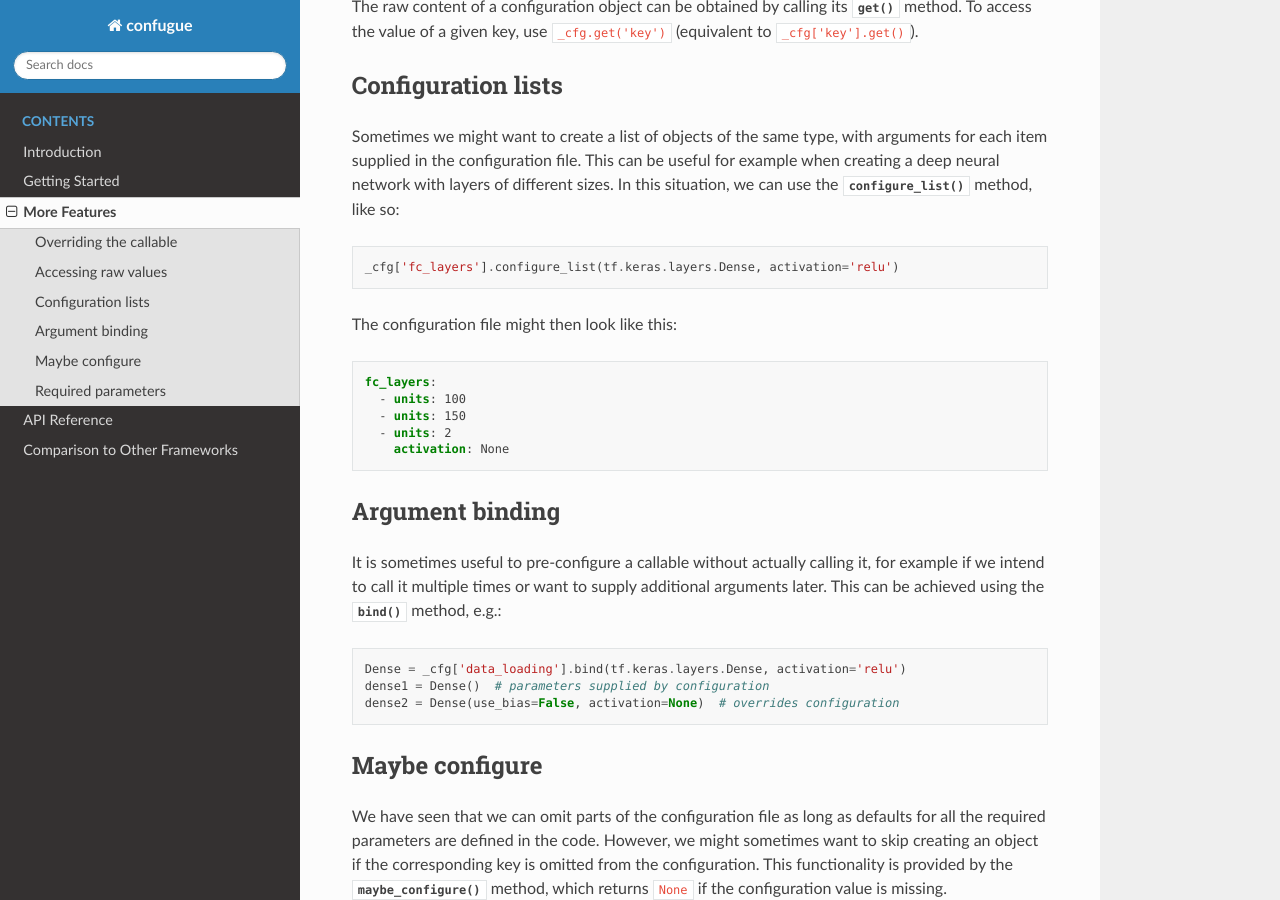
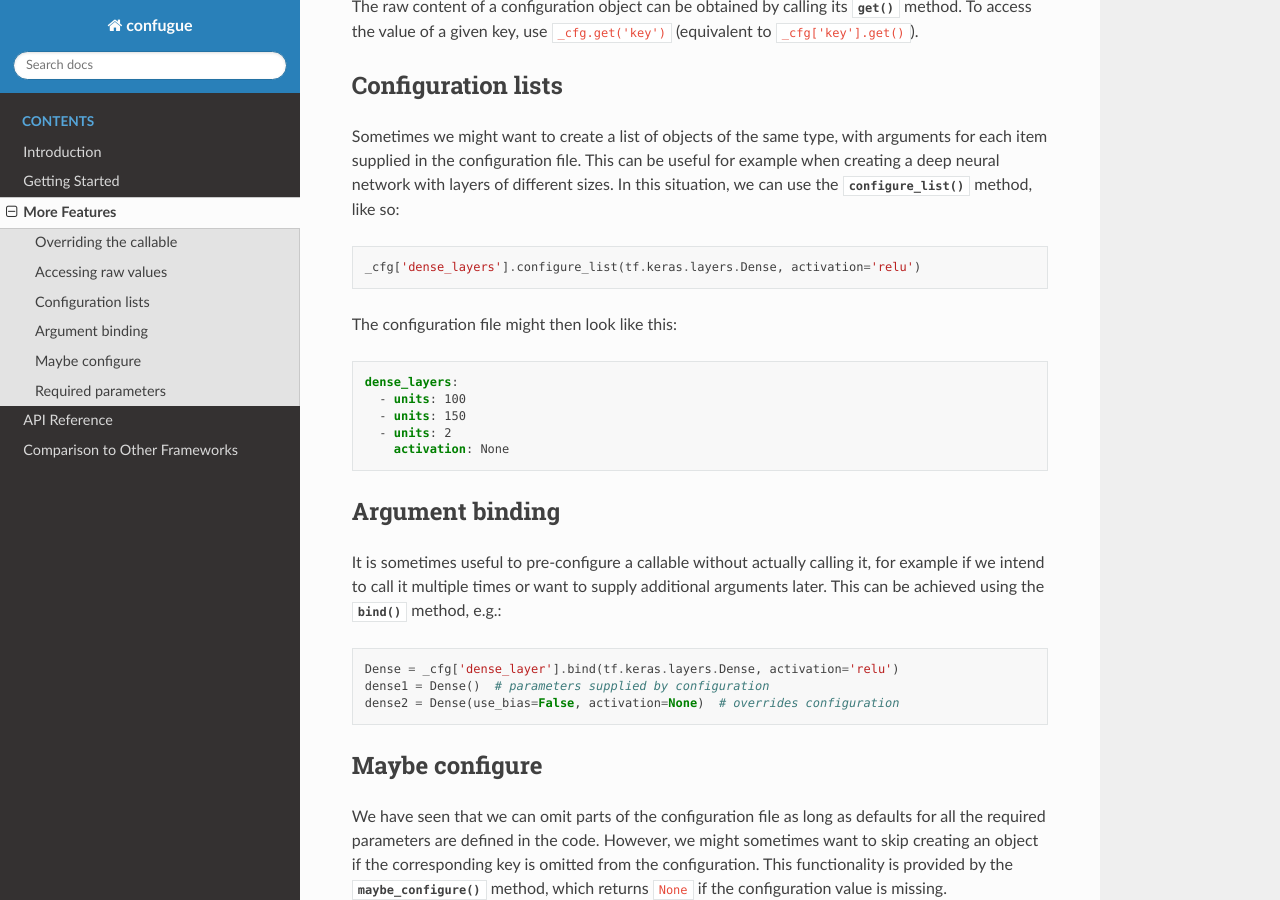
Before and after one commit to cifkao/confugue, a Sphinx documentation site: the page built from docs/more-features.rst, in a window 1280 px wide and 900 px high, scrolled down 556 px. Built offline with Sphinx 7.4.7 and the Read the Docs theme 2.0.0, drawn with Linux system fonts in a browser that asks for light colours.

Commit message:
Fix examples in docs

```diff
--- a/docs/more-features.rst
+++ b/docs/more-features.rst
@@ -28,13 +28,13 @@ Sometimes we might want to create a list of objects of the same type, with argum
 This can be useful for example when creating a deep neural network with layers of different sizes.
 In this situation, we can use the :meth:`configure_list() <Configuration.configure_list>` method, like so::
 
-   _cfg['fc_layers'].configure_list(tf.keras.layers.Dense, activation='relu')
+   _cfg['dense_layers'].configure_list(tf.keras.layers.Dense, activation='relu')
 
 The configuration file might then look like this:
 
 .. code-block:: yaml
 
-   fc_layers:
+   dense_layers:
      - units: 100
      - units: 150
      - units: 2
@@ -47,7 +47,7 @@ Argument binding
 It is sometimes useful to pre-configure a callable without actually calling it, for example if we intend to call it multiple times or want to supply additional arguments later.
 This can be achieved using the :meth:`bind() <Configuration.bind>` method, e.g.::
 
-  Dense = _cfg['data_loading'].bind(tf.keras.layers.Dense, activation='relu')
+  Dense = _cfg['dense_layer'].bind(tf.keras.layers.Dense, activation='relu')
   dense1 = Dense()  # parameters supplied by configuration
   dense2 = Dense(use_bias=False, activation=None)  # overrides configuration
 
```
